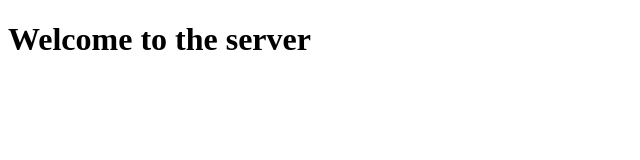
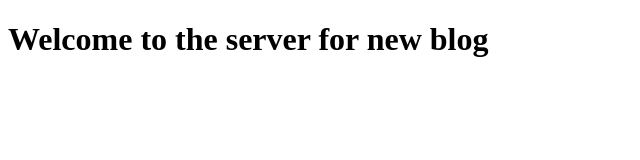
Before and after one commit to arsahak/Job_News_Blog_Project_BackEnd, a website: page views/index.html in a window 1280 px wide. Shown: the whole page, without its empty margins (0-640 px from the left). Drawn offline with Linux system fonts and the light colour scheme.

```diff
--- a/views/index.html
+++ b/views/index.html
@@ -7,6 +7,6 @@
     <title>Document</title>
   </head>
   <body>
-    <h1>Welcome to the server</h1>
+    <h1>Welcome to the server for new blog</h1>
   </body>
 </html>
```
